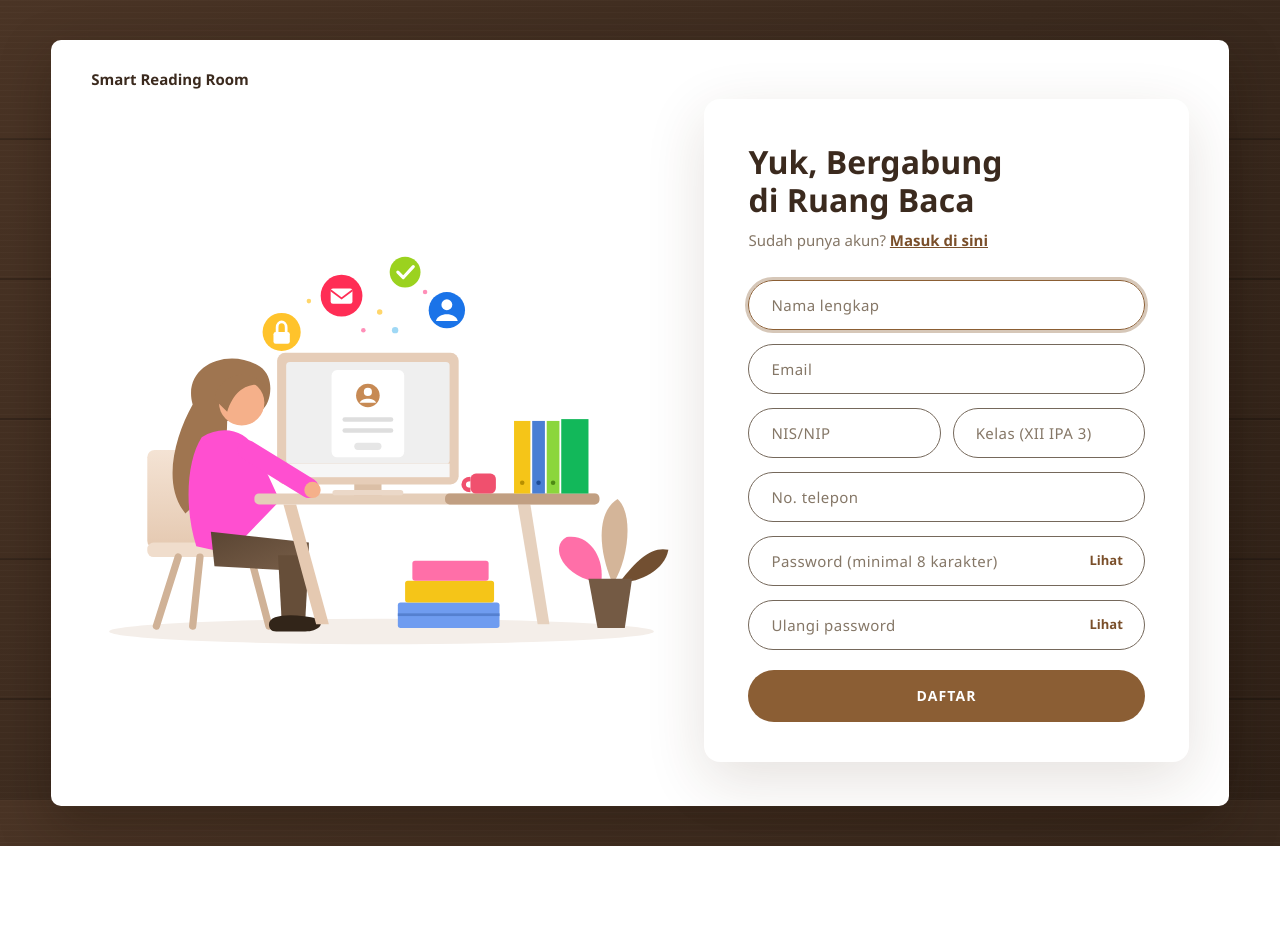
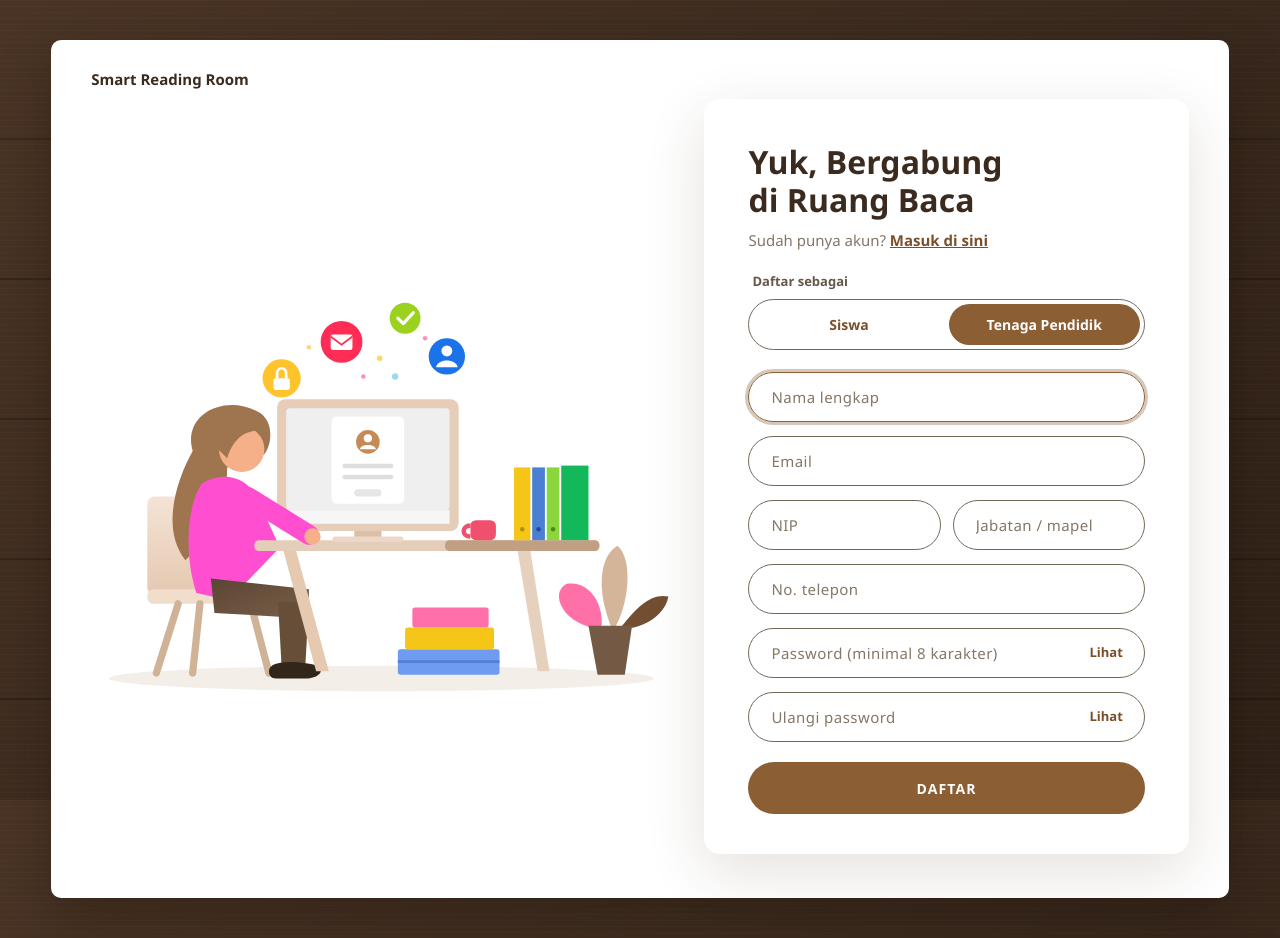
Before and after one commit to mahadrafan/smart-reading-room, a Laravel app: page /register?sebagai=pendidik in a window 1280 px wide. Before the commit the page ends 846 px from the top, so only its background shows below. Run offline with Laravel 12, Linux system fonts and the light colour scheme.

Commit message:
Pisahkan pendaftaran peminjam menjadi siswa dan tenaga pendidik
Form daftar punya dua versi: Siswa (NIS + kelas) dan Tenaga Pendidik
(NIP + jabatan/mapel). Tabel users mendapat kolom borrower_type
(Siswa / Tenaga Pendidik, NULL untuk admin) dan job_title; peminjam lama
otomatis menjadi Siswa. Profil, form peminjaman, detail buku, sidebar,
dan Data Peminjam admin menampilkan kelas atau jabatan sesuai jenisnya,
dan pencarian admin ikut mencari jabatan.

Seeder menambah akun demo tenaga pendidik, dump basdat_final.sql
diperbarui, dan sampul buku Machine Learning yang sudah dirujuk dump
ikut disertakan.

Co-Authored-By: Claude Opus 5.5 <noreply@anthropic.com>

```diff
--- a/app/Http/Controllers/Admin/PeminjamController.php
+++ b/app/Http/Controllers/Admin/PeminjamController.php
@@ -10,7 +10,7 @@ class PeminjamController extends Controller
 {
     const PER_HALAMAN = 10;
 
-    // daftar peminjam + pencarian NIS/NIP, nama, atau kelas; 10 per halaman
+    // daftar peminjam + pencarian NIS/NIP, nama, kelas, atau jabatan/mapel; 10 per halaman
     public function index(Request $request)
     {
         $cari = trim((string) $request->q);
@@ -20,7 +20,8 @@ class PeminjamController extends Controller
                 $q->where(function ($w) use ($cari) {
                     $w->where('nim_nip', 'like', '%' . $cari . '%')
                         ->orWhere('name', 'like', '%' . $cari . '%')
-                        ->orWhere('class', 'like', '%' . $cari . '%');
+                        ->orWhere('class', 'like', '%' . $cari . '%')
+                        ->orWhere('job_title', 'like', '%' . $cari . '%');
                 });
             })
             ->withCount([
--- a/app/Http/Controllers/AuthController.php
+++ b/app/Http/Controllers/AuthController.php
@@ -19,9 +19,13 @@ class AuthController extends Controller
         return view('auth.login');
     }
 
-    public function formRegister()
+    // dua versi form daftar: siswa (bawaan) dan tenaga pendidik (?sebagai=pendidik)
+    public function formRegister(Request $request)
     {
-        return view('auth.register');
+        $jenis = old('borrower_type')
+            ?? ($request->query('sebagai') === 'pendidik' ? User::TENAGA_PENDIDIK : User::SISWA);
+
+        return view('auth.register', ['jenis' => $jenis === User::TENAGA_PENDIDIK ? User::TENAGA_PENDIDIK : User::SISWA]);
     }
 
     public function formLupaPassword()
@@ -110,38 +114,48 @@ class AuthController extends Controller
 
     public function register(Request $request)
     {
+        $pendidik = $request->borrower_type === User::TENAGA_PENDIDIK;
+
+        // siswa wajib mengisi kelas, tenaga pendidik wajib mengisi jabatan/mapel
         $request->validate([
-            'name'     => 'required|max:100',
-            'email'    => 'required|email|max:100|unique:users,email',
-            'nim_nip'  => 'required|max:20|unique:users,nim_nip',
-            'class'    => 'required|max:20',
-            'phone'    => 'required|max:20',
-            'password' => 'required|min:8|confirmed',
+            'borrower_type' => 'required|in:' . User::SISWA . ',' . User::TENAGA_PENDIDIK,
+            'name'          => 'required|max:100',
+            'email'         => 'required|email|max:100|unique:users,email',
+            'nim_nip'       => 'required|max:20|unique:users,nim_nip',
+            'class'         => 'required_if:borrower_type,' . User::SISWA . '|nullable|max:20',
+            'job_title'     => 'required_if:borrower_type,' . User::TENAGA_PENDIDIK . '|nullable|max:50',
+            'phone'         => 'required|max:20',
+            'password'      => 'required|min:8|confirmed',
         ], [
-            'required'  => ':attribute wajib diisi.',
-            'email'     => 'Format email belum benar.',
-            'max'       => ':attribute maksimal :max karakter.',
-            'unique'    => ':attribute sudah terdaftar.',
-            'min'       => ':attribute minimal :min karakter.',
-            'confirmed' => 'Password dan ulangi password harus sama.',
+            'required'      => ':attribute wajib diisi.',
+            'required_if'   => ':attribute wajib diisi.',
+            'borrower_type.*' => 'Pilih daftar sebagai siswa atau tenaga pendidik.',
+            'email'         => 'Format email belum benar.',
+            'max'           => ':attribute maksimal :max karakter.',
+            'unique'        => ':attribute sudah terdaftar.',
+            'min'           => ':attribute minimal :min karakter.',
+            'confirmed'     => 'Password dan ulangi password harus sama.',
         ], [
-            'name'     => 'Nama lengkap',
-            'email'    => 'Email',
-            'nim_nip'  => 'NIS/NIP',
-            'class'    => 'Kelas',
-            'phone'    => 'No. telepon',
-            'password' => 'Password',
+            'name'      => 'Nama lengkap',
+            'email'     => 'Email',
+            'nim_nip'   => $pendidik ? 'NIP' : 'NIS',
+            'class'     => 'Kelas',
+            'job_title' => 'Jabatan / mapel',
+            'phone'     => 'No. telepon',
+            'password'  => 'Password',
         ]);
 
-        // role selalu Peminjam, tidak diambil dari form
+        // role selalu Peminjam, tidak diambil dari form; hanya isian milik jenis yang dipilih yang disimpan
         User::create([
-            'role'     => 'Peminjam',
-            'nim_nip'  => $request->nim_nip,
-            'name'     => $request->name,
-            'class'    => $request->class,
-            'email'    => $request->email,
-            'phone'    => $request->phone,
-            'password' => Hash::make($request->password),
+            'role'          => 'Peminjam',
+            'borrower_type' => $request->borrower_type,
+            'nim_nip'       => $request->nim_nip,
+            'name'          => $request->name,
+            'class'         => $pendidik ? null : $request->class,
+            'job_title'     => $pendidik ? $request->job_title : null,
+            'email'         => $request->email,
+            'phone'         => $request->phone,
+            'password'      => Hash::make($request->password),
         ]);
 
         return redirect()->route('login')
--- a/app/Models/User.php
+++ b/app/Models/User.php
@@ -6,6 +6,10 @@ use Illuminate\Foundation\Auth\User as Authenticatable;
 
 class User extends Authenticatable
 {
+    // jenis peminjam: siswa mengisi NIS + kelas, tenaga pendidik mengisi NIP + jabatan/mapel
+    const SISWA = 'Siswa';
+    const TENAGA_PENDIDIK = 'Tenaga Pendidik';
+
     // nama tabel dan primary key mengikuti database basdat
     protected $table = 'users';
     protected $primaryKey = 'user_id';
@@ -16,9 +20,11 @@ class User extends Authenticatable
     // kolom yang boleh diisi lewat User::create()
     protected $fillable = [
         'role',
+        'borrower_type',
         'nim_nip',
         'name',
         'class',
+        'job_title',
         'email',
         'password',
         'phone',
@@ -29,6 +35,28 @@ class User extends Authenticatable
         'password',
         'remember_token',
     ];
+
+    public function isTenagaPendidik(): bool
+    {
+        return $this->borrower_type === self::TENAGA_PENDIDIK;
+    }
+
+    // label nomor induk: NIS untuk siswa, NIP untuk tenaga pendidik
+    public function getLabelNomorIndukAttribute(): string
+    {
+        return $this->isTenagaPendidik() ? 'NIP' : 'NIS';
+    }
+
+    // label & isi keterangan peminjam: kelas untuk siswa, jabatan/mapel untuk tenaga pendidik
+    public function getLabelKeteranganAttribute(): string
+    {
+        return $this->isTenagaPendidik() ? 'Jabatan / mapel' : 'Kelas';
+    }
+
+    public function getKeteranganAttribute(): ?string
+    {
+        return $this->isTenagaPendidik() ? $this->job_title : $this->class;
+    }
 
     // inisial untuk avatar ulasan: huruf depan dua kata pertama nama, misalnya "Budi Santoso" -> "BS"
     public function getInisialAttribute(): string
--- a/public/css/auth.css
+++ b/public/css/auth.css
@@ -108,6 +108,53 @@ body {
     outline-offset: 2px;
 }
 
+/* ---------- pilihan daftar sebagai siswa / tenaga pendidik ---------- */
+
+.pilih-jenis {
+    margin: -8px 0 22px;
+}
+
+.pilih-jenis-label {
+    display: block;
+    margin: 0 0 8px 4px;
+    font-size: 13px;
+    font-weight: 700;
+    color: #665849;
+}
+
+.pilih-jenis-tombol {
+    display: flex;
+    gap: 4px;
+    padding: 4px;
+    border: 1.5px solid var(--garis);
+    border-radius: 999px;
+}
+
+.pilih-jenis-tombol a {
+    flex: 1;
+    padding: 10px 12px;
+    font-size: 14px;
+    font-weight: 700;
+    text-align: center;
+    text-decoration: none;
+    color: var(--kayu-teks);
+    border-radius: 999px;
+}
+
+.pilih-jenis-tombol a:hover {
+    background: #f3ebe2;
+}
+
+.pilih-jenis-tombol a.aktif {
+    color: #ffffff;
+    background: var(--kayu);
+}
+
+.pilih-jenis-tombol a:focus-visible {
+    outline: 3px solid rgba(139,94,52, 0.4);
+    outline-offset: 2px;
+}
+
 /* ---------- form ---------- */
 
 /* label disembunyikan secara visual, tetap terbaca oleh screen reader */
@@ -187,7 +234,7 @@ body {
     outline: 3px solid rgba(139,94,52, 0.4);
 }
 
-/* dua kolom (NIS/NIP dan kelas) */
+/* dua kolom (NIS + kelas, atau NIP + jabatan) */
 .row {
     display: flex;
     gap: 12px;
--- a/resources/views/auth/register.blade.php
+++ b/resources/views/auth/register.blade.php
@@ -3,11 +3,28 @@
 @section('title', 'Daftar akun')
 
 @section('content')
+    @php($pendidik = $jenis === \App\Models\User::TENAGA_PENDIDIK)
+
     <h1>Yuk, Bergabung<br>di Ruang Baca</h1>
     <p class="sub">Sudah punya akun? <a href="{{ route('login') }}">Masuk di sini</a></p>
 
+    {{-- dua versi form daftar; tanpa JavaScript tautan ini memuat ulang halaman dengan versi yang dipilih --}}
+    <nav class="pilih-jenis" aria-label="Daftar sebagai" data-pilih-jenis>
+        <span class="pilih-jenis-label">Daftar sebagai</span>
+        <div class="pilih-jenis-tombol">
+            <a href="{{ route('register') }}" data-jenis="Siswa" class="{{ $pendidik ? '' : 'aktif' }}"
+               @unless ($pendidik) aria-current="page" @endunless>Siswa</a>
+            <a href="{{ route('register', ['sebagai' => 'pendidik']) }}" data-jenis="Tenaga Pendidik" class="{{ $pendidik ? 'aktif' : '' }}"
+               @if ($pendidik) aria-current="page" @endif>Tenaga Pendidik</a>
+        </div>
+    </nav>
+
     <form method="POST" action="{{ route('register.proses') }}">
         @csrf
+        <input type="hidden" name="borrower_type" value="{{ $jenis }}">
+        @error('borrower_type')
+            <p class="field-error">{{ $message }}</p>
+        @enderror
 
         <div class="field">
             <label for="name" class="sr-only">Nama lengkap</label>
@@ -35,9 +52,9 @@
 
         <div class="row">
             <div class="field">
-                <label for="nim_nip" class="sr-only">NIS/NIP</label>
+                <label for="nim_nip" class="sr-only" data-label-nomor>{{ $pendidik ? 'NIP' : 'NIS' }}</label>
                 <input type="text" id="nim_nip" name="nim_nip"
-                       placeholder="NIS/NIP"
+                       placeholder="{{ $pendidik ? 'NIP' : 'NIS' }}"
                        value="{{ old('nim_nip') }}"
                        class="@error('nim_nip') is-invalid @enderror"
                        required>
@@ -46,14 +63,27 @@
                 @enderror
             </div>
 
-            <div class="field">
+            {{-- hanya isian milik jenis yang dipilih yang aktif & ikut terkirim --}}
+            <div class="field" data-khusus="Siswa" @if ($pendidik) hidden @endif>
                 <label for="class" class="sr-only">Kelas</label>
-                <input type="text" id="class" name="class"
+                <input type="text" id="class" name="class" maxlength="20"
                        placeholder="Kelas (XII IPA 3)"
                        value="{{ old('class') }}"
                        class="@error('class') is-invalid @enderror"
-                       required>
+                       @if ($pendidik) disabled @else required @endif>
                 @error('class')
+                    <p class="field-error">{{ $message }}</p>
+                @enderror
+            </div>
+
+            <div class="field" data-khusus="Tenaga Pendidik" @unless ($pendidik) hidden @endunless>
+                <label for="job_title" class="sr-only">Jabatan / mapel</label>
+                <input type="text" id="job_title" name="job_title" maxlength="50"
+                       placeholder="Jabatan / mapel"
+                       value="{{ old('job_title') }}"
+                       class="@error('job_title') is-invalid @enderror"
+                       @if ($pendidik) required @else disabled @endif>
+                @error('job_title')
                     <p class="field-error">{{ $message }}</p>
                 @enderror
             </div>
@@ -99,4 +129,39 @@
 
         <button type="submit" class="btn">Daftar</button>
     </form>
+
+    <script>
+    // ganti versi form tanpa memuat ulang halaman, agar isian yang sudah diketik tidak hilang
+    (function () {
+        var pilihan = document.querySelector('[data-pilih-jenis]');
+        var form = pilihan.nextElementSibling;
+        var jenisInput = form.querySelector('input[name="borrower_type"]');
+        var nomor = document.getElementById('nim_nip');
+        var labelNomor = form.querySelector('[data-label-nomor]');
+
+        pilihan.querySelectorAll('a[data-jenis]').forEach(function (tautan) {
+            tautan.addEventListener('click', function (e) {
+                e.preventDefault();
+                var jenis = tautan.dataset.jenis;
+                var pendidik = jenis === 'Tenaga Pendidik';
+
+                jenisInput.value = jenis;
+                pilihan.querySelectorAll('a[data-jenis]').forEach(function (a) {
+                    var aktif = a === tautan;
+                    a.classList.toggle('aktif', aktif);
+                    if (aktif) { a.setAttribute('aria-current', 'page'); } else { a.removeAttribute('aria-current'); }
+                });
+                form.querySelectorAll('[data-khusus]').forEach(function (kotak) {
+                    var tampil = kotak.dataset.khusus === jenis;
+                    var isian = kotak.querySelector('input');
+                    kotak.hidden = !tampil;
+                    isian.disabled = !tampil;
+                    isian.required = tampil;
+                });
+                nomor.placeholder = labelNomor.textContent = pendidik ? 'NIP' : 'NIS';
+                history.replaceState(null, '', tautan.href);
+            });
+        });
+    })();
+    </script>
 @endsection
--- a/resources/views/layouts/user.blade.php
+++ b/resources/views/layouts/user.blade.php
@@ -43,7 +43,8 @@
 
             <div class="akun-bawah">
                 <div class="nama">{{ Auth::user()->name }}</div>
-                <div class="kelas">{{ Auth::user()->class }}</div>
+                {{-- kelas untuk siswa, jabatan/mapel untuk tenaga pendidik --}}
+                <div class="kelas">{{ Auth::user()->keterangan }}</div>
                 <form method="POST" action="{{ route('logout') }}">
                     @csrf
                     <button type="submit">Keluar</button>
--- a/resources/views/user/detail.blade.php
+++ b/resources/views/user/detail.blade.php
@@ -46,7 +46,7 @@
                         <thead>
                             <tr>
                                 <th>Peminjam</th>
-                                <th>Kelas</th>
+                                <th>Kelas / jabatan</th>
                                 <th>Tenggat Peminjaman</th>
                             </tr>
                         </thead>
@@ -57,7 +57,7 @@
                                         <strong>{{ $pa->user ? $pa->user->name : '-' }}</strong>
                                     </td>
                                     <td>
-                                        {{ ($pa->user && $pa->user->class) ? $pa->user->class : '-' }}
+                                        {{ ($pa->user && $pa->user->keterangan) ? $pa->user->keterangan : '-' }}
                                     </td>
                                     <td>
                                         @if ($pa->status == 'Dipinjam')
--- a/resources/views/user/peminjaman-form.blade.php
+++ b/resources/views/user/peminjaman-form.blade.php
@@ -134,8 +134,8 @@
                     <input type="text" id="nama_peminjam" value="{{ Auth::user()->name }}" readonly>
                 </div>
                 <div class="isian">
-                    <label for="kelas_peminjam">Kelas</label>
-                    <input type="text" id="kelas_peminjam" value="{{ Auth::user()->class }}" readonly>
+                    <label for="kelas_peminjam">{{ Auth::user()->label_keterangan }}</label>
+                    <input type="text" id="kelas_peminjam" value="{{ Auth::user()->keterangan }}" readonly>
                 </div>
                 <div class="isian">
                     <label for="telepon_peminjam">No. telepon</label>
```
Also changed, not shown: app/Http/Controllers/ProfilController.php (+8 -2 lines), basdat_final.sql (+15 -13 lines), database/seeders/DatabaseSeeder.php (+11 -0 lines), resources/views/admin/peminjam/index.blade.php (+5 -5 lines), resources/views/user/profil.blade.php (+22 -2 lines), tests/Feature/SmartReadingRoomTest.php (+90 -4 lines), README.md, database/migrations/2026_10_07_600000_add_borrower_type_and_job_title_to_users_table.php (added), storage/app/public/covers/1CWu7FfmRtCYKuqb1o4MieZ49BOFiBSjNUH2BFx0.jpg (added).
